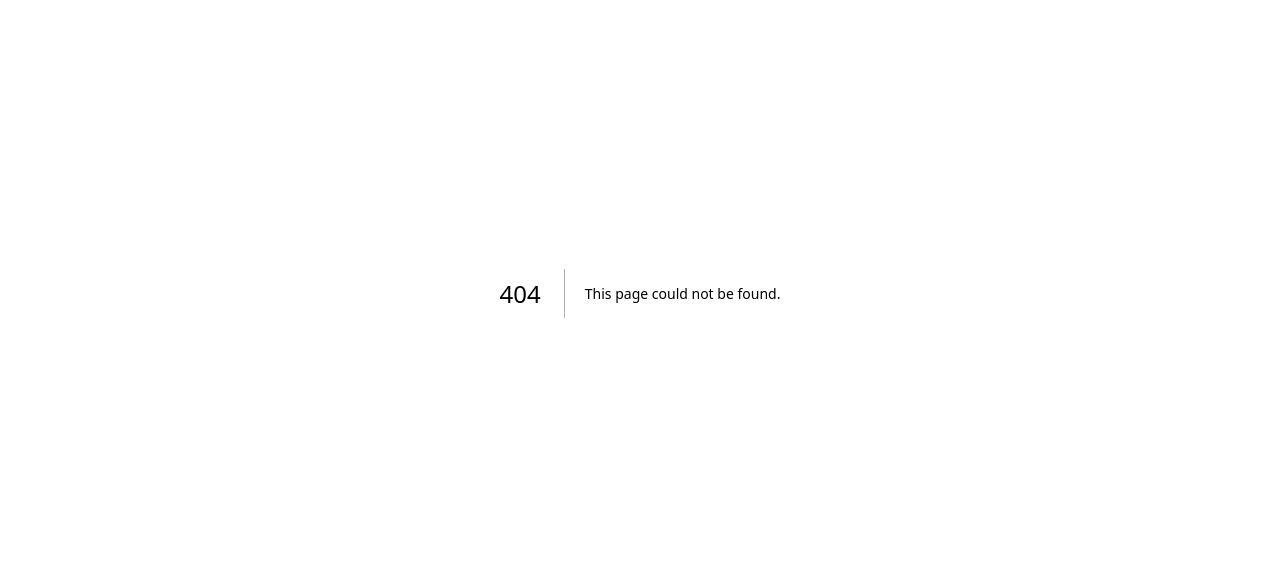
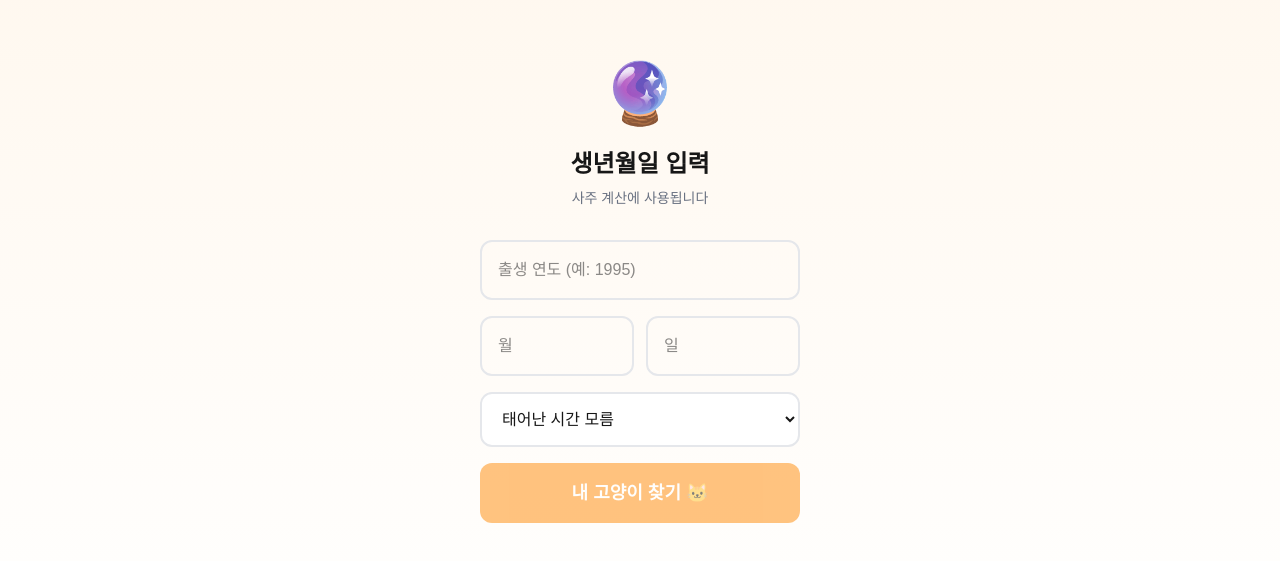
Before and after one commit to taehee-kimee/saju, a Next.js app: page /saju in a window 1280 px wide. Before the commit this address had no page. Shown: the part 107-668 px from the top of the page. Built offline with nearby package versions, Linux system fonts and the light colour scheme.

Commit message:
feat: add saju input, result page with ohaeng visualization

```diff
--- /dev/null
+++ b/app/(pages)/result/page.tsx
@@ -0,0 +1,102 @@
+'use client';
+import { useEffect, useState } from 'react';
+import { useRouter } from 'next/navigation';
+import { calculateSaju } from '@/lib/saju';
+import { getMbtiGroup } from '@/lib/mbti';
+import { getCatCharacter } from '@/lib/catMapper';
+import OhaengBar from '@/components/OhaengBar';
+import { CatCharacter, MbtiType, SajuResult } from '@/types';
+
+export default function ResultPage() {
+  const router = useRouter();
+  const [cat, setCat] = useState<CatCharacter | null>(null);
+  const [saju, setSaju] = useState<SajuResult | null>(null);
+  const [mbti, setMbti] = useState<MbtiType | null>(null);
+  const [revealed, setRevealed] = useState(false);
+
+  useEffect(() => {
+    const storedMbti = sessionStorage.getItem('mbti') as MbtiType;
+    const birthRaw = sessionStorage.getItem('birthInfo');
+    if (!storedMbti || !birthRaw) {
+      router.push('/');
+      return;
+    }
+
+    const birth = JSON.parse(birthRaw);
+    const sajuResult = calculateSaju(
+      parseInt(birth.year),
+      parseInt(birth.month),
+      parseInt(birth.day),
+      parseInt(birth.hour)
+    );
+    const mbtiGroup = getMbtiGroup(storedMbti);
+    const catResult = getCatCharacter(mbtiGroup, sajuResult.dominantOhaeng);
+
+    setMbti(storedMbti);
+    setSaju(sajuResult);
+    setCat(catResult);
+    setTimeout(() => setRevealed(true), 1500);
+  }, [router]);
+
+  if (!cat || !saju) {
+    return (
+      <main className="min-h-screen flex items-center justify-center bg-gradient-to-b from-orange-50 to-white">
+        <div className="text-center">
+          <div className="text-6xl mb-4 animate-bounce">🔮</div>
+          <p className="text-gray-500">운명을 계산하는 중...</p>
+        </div>
+      </main>
+    );
+  }
+
+  return (
+    <main className="min-h-screen flex flex-col items-center p-6 pt-12 bg-gradient-to-b from-orange-50 to-white">
+      <div
+        className={`transition-all duration-1000 ${
+          revealed ? 'opacity-100 scale-100' : 'opacity-0 scale-75'
+        }`}
+      >
+        <div className="text-center mb-6">
+          <div className="text-8xl mb-4">{cat.emoji}</div>
+          <h1 className="text-3xl font-bold">{cat.name}</h1>
+          <p className="text-gray-500 mt-2">{cat.appearance}</p>
+          <p className="text-sm text-gray-400 mt-1">{mbti} · {saju.dominantOhaeng} 기운</p>
+          <p className="text-orange-500 font-medium mt-3">&ldquo;{cat.tagline}&rdquo;</p>
+        </div>
+
+        <div className="bg-white rounded-2xl p-6 mb-6 max-w-sm w-full shadow-sm">
+          <p className="text-gray-700 leading-relaxed">{cat.shortDesc}</p>
+        </div>
+
+        <div className="w-full max-w-sm mb-8">
+          <h3 className="font-bold mb-3 text-gray-700">나의 오행 에너지</h3>
+          <OhaengBar ohaeng={saju.ohaeng} dominant={saju.dominantOhaeng} />
+        </div>
+
+        <div className="space-y-3 w-full max-w-sm">
+          <button
+            onClick={() => router.push('/report')}
+            className="w-full p-4 bg-orange-400 text-white rounded-xl font-bold hover:bg-orange-500 transition-colors"
+          >
+            상세 분석 보기 · 990원 🔓
+          </button>
+          <button
+            onClick={() => {
+              // TODO: 공유 카드 기능 (Task 9)
+              alert('공유 기능은 준비 중입니다!');
+            }}
+            className="w-full p-4 border-2 border-gray-200 rounded-xl text-gray-600 hover:border-orange-400 transition-colors"
+          >
+            결과 공유하기 📤
+          </button>
+          <button
+            onClick={() => router.push('/')}
+            className="w-full p-3 text-gray-400 text-sm hover:text-gray-600"
+          >
+            처음부터 다시 하기
+          </button>
+        </div>
+      </div>
+    </main>
+  );
+}
--- /dev/null
+++ b/app/(pages)/saju/page.tsx
@@ -0,0 +1,71 @@
+'use client';
+import { useState } from 'react';
+import { useRouter } from 'next/navigation';
+
+export default function SajuPage() {
+  const router = useRouter();
+  const [form, setForm] = useState({ year: '', month: '', day: '', hour: '12' });
+
+  const handleSubmit = () => {
+    sessionStorage.setItem('birthInfo', JSON.stringify(form));
+    router.push('/result');
+  };
+
+  const isValid = form.year && form.month && form.day;
+
+  return (
+    <main className="min-h-screen flex flex-col items-center justify-center p-6 bg-gradient-to-b from-orange-50 to-white">
+      <div className="text-6xl mb-6">🔮</div>
+      <h1 className="text-2xl font-bold mb-2">생년월일 입력</h1>
+      <p className="text-gray-500 text-sm mb-8">사주 계산에 사용됩니다</p>
+      <div className="space-y-4 w-full max-w-xs">
+        <input
+          type="number"
+          placeholder="출생 연도 (예: 1995)"
+          className="w-full p-4 border-2 border-gray-200 rounded-xl focus:border-orange-400 focus:outline-none"
+          value={form.year}
+          onChange={e => setForm({ ...form, year: e.target.value })}
+        />
+        <div className="flex gap-3">
+          <input
+            type="number"
+            placeholder="월"
+            min="1"
+            max="12"
+            className="w-full p-4 border-2 border-gray-200 rounded-xl focus:border-orange-400 focus:outline-none"
+            value={form.month}
+            onChange={e => setForm({ ...form, month: e.target.value })}
+          />
+          <input
+            type="number"
+            placeholder="일"
+            min="1"
+            max="31"
+            className="w-full p-4 border-2 border-gray-200 rounded-xl focus:border-orange-400 focus:outline-none"
+            value={form.day}
+            onChange={e => setForm({ ...form, day: e.target.value })}
+          />
+        </div>
+        <select
+          className="w-full p-4 border-2 border-gray-200 rounded-xl focus:border-orange-400 focus:outline-none bg-white"
+          value={form.hour}
+          onChange={e => setForm({ ...form, hour: e.target.value })}
+        >
+          <option value="12">태어난 시간 모름</option>
+          {Array.from({ length: 24 }, (_, i) => (
+            <option key={i} value={i}>
+              {i}시
+            </option>
+          ))}
+        </select>
+        <button
+          onClick={handleSubmit}
+          disabled={!isValid}
+          className="w-full p-4 bg-orange-400 text-white rounded-xl font-bold disabled:opacity-50 hover:bg-orange-500 transition-colors text-lg"
+        >
+          내 고양이 찾기 🐱
+        </button>
+      </div>
+    </main>
+  );
+}
--- /dev/null
+++ b/components/OhaengBar.tsx
@@ -0,0 +1,47 @@
+import { Ohaeng } from '@/types';
+
+const COLORS: Record<Ohaeng, string> = {
+  '木': 'bg-green-400',
+  '火': 'bg-red-400',
+  '土': 'bg-yellow-400',
+  '金': 'bg-gray-300',
+  '水': 'bg-blue-400',
+};
+
+const LABELS: Record<Ohaeng, string> = {
+  '木': '나무',
+  '火': '불',
+  '土': '흙',
+  '金': '쇠',
+  '水': '물',
+};
+
+interface Props {
+  ohaeng: Record<Ohaeng, number>;
+  dominant: Ohaeng;
+}
+
+export default function OhaengBar({ ohaeng, dominant }: Props) {
+  return (
+    <div className="space-y-2">
+      {(Object.entries(ohaeng) as [Ohaeng, number][]).map(([key, val]) => (
+        <div key={key} className="flex items-center gap-3">
+          <span
+            className={`text-sm font-bold w-6 text-center ${
+              key === dominant ? 'text-orange-500' : 'text-gray-500'
+            }`}
+          >
+            {key}
+          </span>
+          <div className="flex-1 bg-gray-100 rounded-full h-3">
+            <div
+              className={`${COLORS[key]} h-3 rounded-full transition-all duration-1000`}
+              style={{ width: `${val}%` }}
+            />
+          </div>
+          <span className="text-sm text-gray-500 w-10 text-right">{val}%</span>
+        </div>
+      ))}
+    </div>
+  );
+}
```
